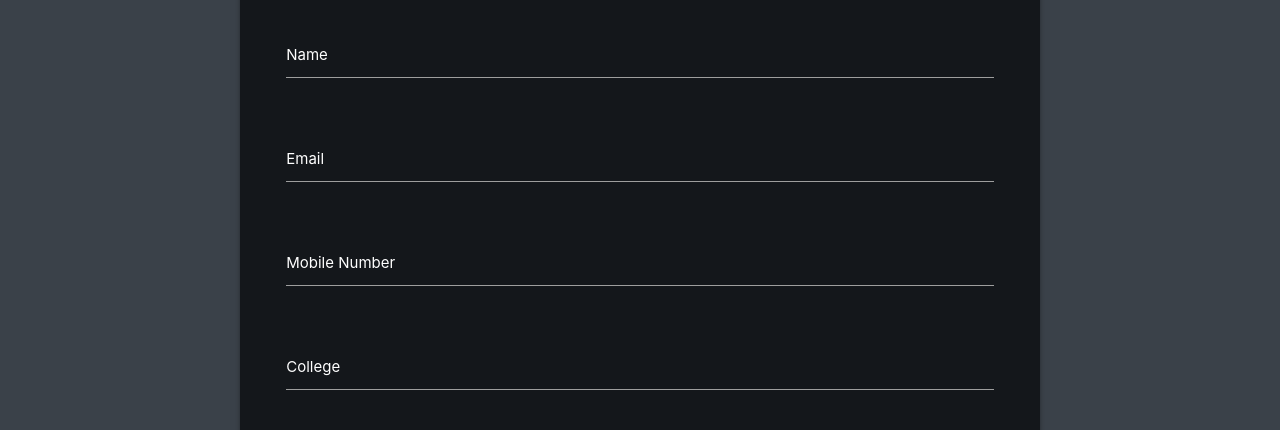
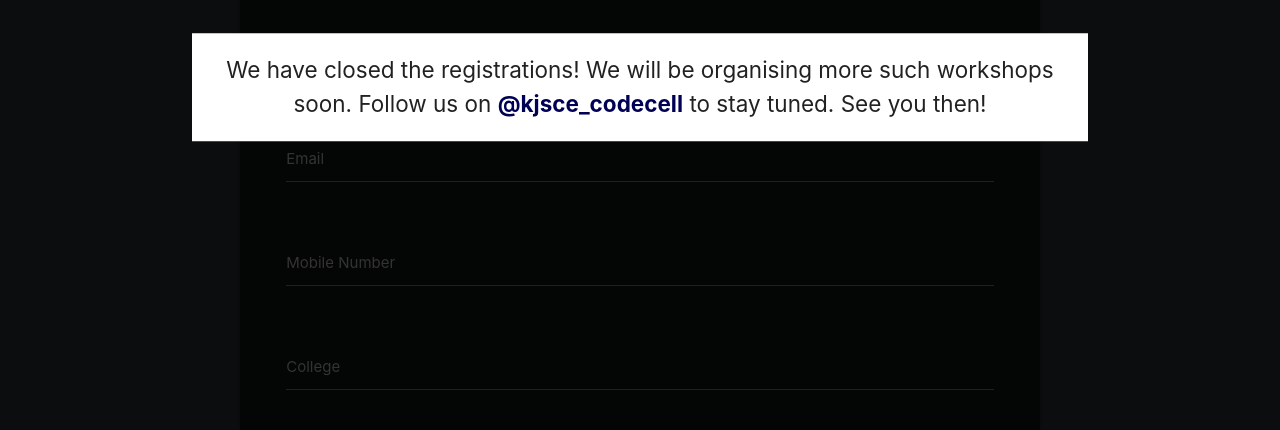
Before and after one commit to kjsce-codecell/registration-terminal, a plain HTML site: page form.html in a window 1280 px wide. Shown: the part 313-743 px from the top of the page. Drawn offline with nearby package versions, Linux system fonts and the light colour scheme.

Commit message:
close registrations

```diff
--- a/css/form.css
+++ b/css/form.css
@@ -2,6 +2,8 @@
 body {
   background-color: #3a4149;
 }
+
+
 
 form p {
   font-size: 120%;
@@ -87,3 +89,29 @@
 [type="radio"]:not(:checked)+label, [type="radio"]:checked+label{
   height:auto;
 }
+
+#overlay{
+  position: absolute;
+  top:0;
+  left:0;
+  width:100%;
+  height:100%;
+  background:rgba(0, 0, 0, 0.8);
+  z-index:999;
+}
+
+#dialog{
+  background: #fff;
+  width:70%;
+  padding:  20px;
+  top: 50%;
+  left: 50%;
+  position: relative;
+  transform: translate(-50%, -50%);
+  text-align: center;
+  font-size: 150%;
+}
+
+html, body{
+  overflow: hidden;
+}
--- a/form.html
+++ b/form.html
@@ -59,6 +59,11 @@
     </style>
   </head>
   <body>
+      <div id="overlay">
+          <div id="dialog">
+              We have closed the registrations! We will be organising more such workshops soon. Follow us on <a href="https://instagram.com/kjsce_codecell/" style="font-weight:bold; color:#005;">@kjsce_codecell</a> to stay tuned. See you then!
+          </div>
+      </div>
     <div class="ctrlqFormContentWrapper">
       <div class="ctrlqHeaderMast"></div>
       <div class="ctrlqCenteredContent">
--- a/js/form.js
+++ b/js/form.js
@@ -71,6 +71,9 @@
       category: QUESTIONS[category]
     };
 
+    toastr['error']("Sorry. We have closed the registration now.");
+    return;
+
     console.log(data);
 
     // Submit this "data" object to server
```
Also changed, not shown: js/term.js (+8 -6 lines).
